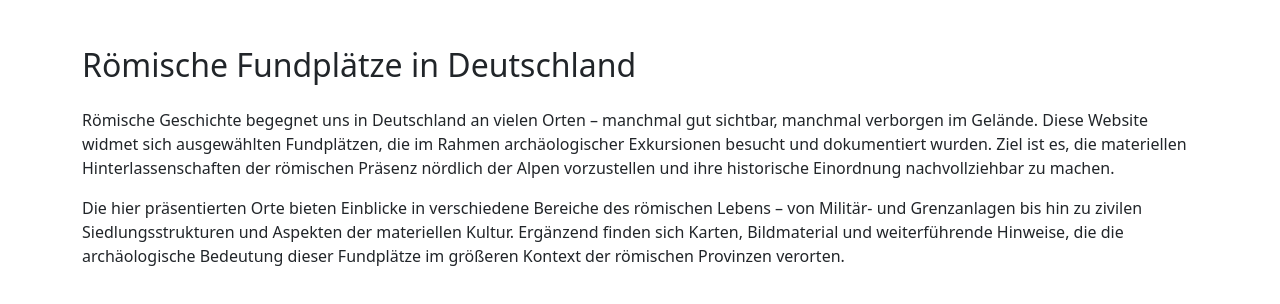
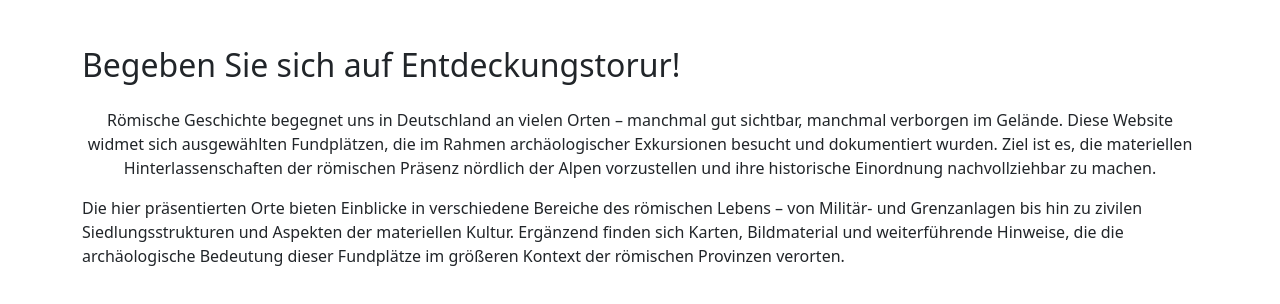
Before and after one commit to Theresa1307/roemischespuren, a plain HTML site: page index.html in a window 1280 px wide. Shown: the part 538-842 px from the top of the page. Drawn offline with nearby package versions, Linux system fonts and the light colour scheme.

Commit message:
Update index.html

```diff
--- a/index.html
+++ b/index.html
@@ -3,7 +3,7 @@
 <head>
     <meta charset="UTF-8">
     <meta name="viewport" content="width=device-width, initial-scale=1">
-    <title>Auf den Spuren der Römer in Deutschland</title>
+    <title>Römische Spuren in Deutschland</title>
 
     <!-- Bootstrap -->
     <link href="https://cdn.jsdelivr.net/npm/bootstrap@5.3.2/dist/css/bootstrap.min.css" rel="stylesheet">
@@ -78,9 +78,9 @@
 
 <!-- Einleitung -->
 <div class="container my-5">
-    <h2 class="mb-4">Römische Fundplätze in Deutschland</h2>
+    <h2 class="mb-4">Begeben Sie sich auf Entdeckungstorur!</h2>
 
-    <p>
+    <p style="text-align: center;">
         Römische Geschichte begegnet uns in Deutschland an vielen Orten – manchmal gut sichtbar, manchmal verborgen im Gelände.
         Diese Website widmet sich ausgewählten Fundplätzen, die im Rahmen archäologischer Exkursionen besucht und dokumentiert wurden.
         Ziel ist es, die materiellen Hinterlassenschaften der römischen Präsenz nördlich der Alpen vorzustellen und ihre historische
```
